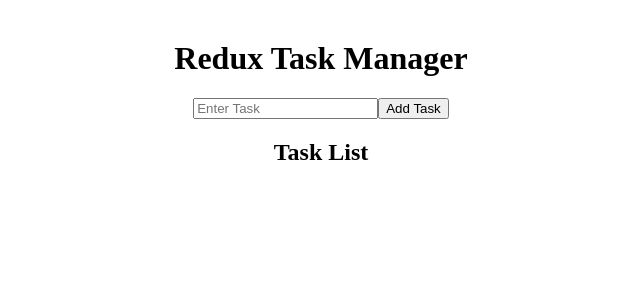
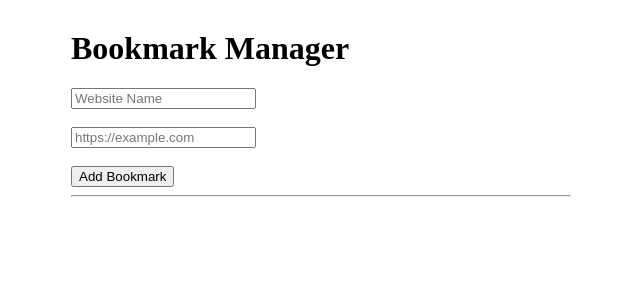
Before and after one commit to riya-radadiya/Internship-Training, a React (Create React App) app in the folder react-practical/: page / in a window 1280 px wide. Shown: the top 300 px of the page, without its empty margins (319-959 px from the left). Built offline with nearby package versions, Linux system fonts and the light colour scheme.

Commit message:
Add Web Storage bookmark manager using localStorage

```diff
--- a/react-practical/src/App.js
+++ b/react-practical/src/App.js
@@ -1,21 +1,122 @@
-import AddTask from "./components/AddTask";
-import TaskList from "./components/TaskList";
+import { useState, useEffect } from "react";
 
 function App() {
+  const [bookmarks, setBookmarks] = useState([]);
+  const [title, setTitle] = useState("");
+  const [url, setUrl] = useState("");
+  const [editId, setEditId] = useState(null);
+
+  useEffect(() => {
+    const data = JSON.parse(localStorage.getItem("bookmarks")) || [];
+    setBookmarks(data);
+  }, []);
+
+  useEffect(() => {
+    localStorage.setItem("bookmarks", JSON.stringify(bookmarks));
+  }, [bookmarks]);
+
+  const handleSubmit = () => {
+    if (!title || !url) {
+      alert("Please fill all fields");
+      return;
+    }
+
+    if (editId !== null) {
+      setBookmarks(
+        bookmarks.map((item) =>
+          item.id === editId ? { ...item, title, url } : item
+        )
+      );
+      setEditId(null);
+    } else {
+      setBookmarks([
+        ...bookmarks,
+        {
+          id: Date.now(),
+          title,
+          url,
+        },
+      ]);
+    }
+
+    setTitle("");
+    setUrl("");
+  };
+
+  const handleEdit = (bookmark) => {
+    setTitle(bookmark.title);
+    setUrl(bookmark.url);
+    setEditId(bookmark.id);
+  };
+
+  const handleDelete = (id) => {
+    setBookmarks(bookmarks.filter((item) => item.id !== id));
+  };
 
   return (
-    <div
-      style={{
-        textAlign: "center",
-        marginTop: "40px",
-      }}
-    >
-      <h1>Redux Task Manager</h1>
+    <div style={{ width: "500px", margin: "30px auto" }}>
+      <h1>Bookmark Manager</h1>
 
-      <AddTask />
+      <input
+        type="text"
+        placeholder="Website Name"
+        value={title}
+        onChange={(e) => setTitle(e.target.value)}
+      />
 
-      <TaskList />
+      <br />
+      <br />
 
+      <input
+        type="text"
+        placeholder="https://example.com"
+        value={url}
+        onChange={(e) => setUrl(e.target.value)}
+      />
+
+      <br />
+      <br />
+
+      <button onClick={handleSubmit}>
+        {editId ? "Update Bookmark" : "Add Bookmark"}
+      </button>
+
+      <hr />
+
+      {bookmarks.map((bookmark) => (
+        <div
+          key={bookmark.id}
+          style={{
+            border: "1px solid gray",
+            padding: "10px",
+            marginBottom: "10px",
+          }}
+        >
+          <h3>{bookmark.title}</h3>
+
+          <a
+            href={bookmark.url}
+            target="_blank"
+            rel="noreferrer"
+          >
+            {bookmark.url}
+          </a>
+
+          <br />
+          <br />
+
+          <button onClick={() => handleEdit(bookmark)}>
+            Edit
+          </button>
+
+          <button
+            onClick={() => handleDelete(bookmark.id)}
+            style={{ marginLeft: "10px" }}
+          >
+            Delete
+          </button>
+        </div>
+      ))}
     </div>
   );
 }
```
